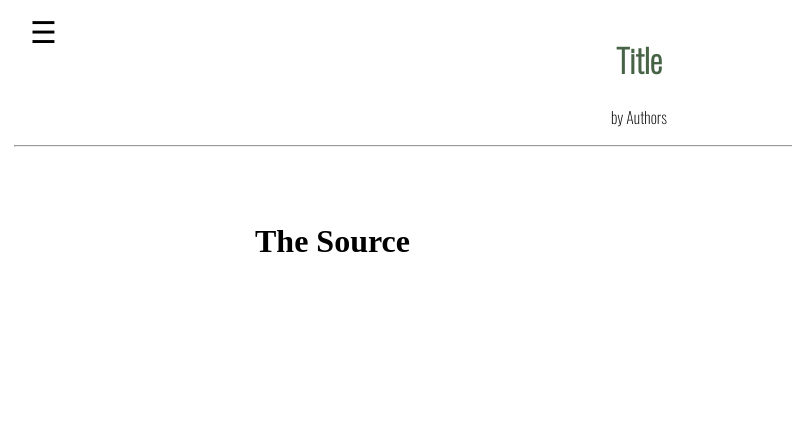
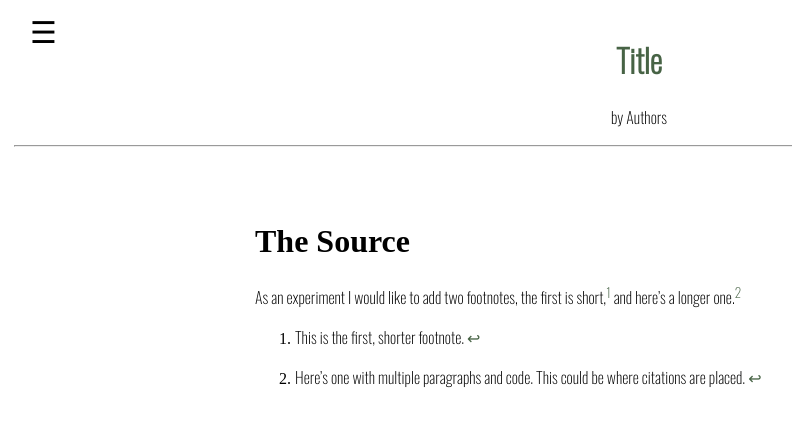
Before and after one commit to carolinekness/mindocproject, a Jekyll site: the page built from 003_source.md, in a window 1280 px wide. Shown: the top 427 px of the page, without its empty margins (1-793 px from the left). Built offline with Jekyll 4.4.1, drawn with Linux system fonts in a browser that asks for light colours.

Commit message:
Update 003_source.md

```diff
--- a/003_source.md
+++ b/003_source.md
@@ -6,9 +6,8 @@ number: 003
 
 # The Source
 
-<!-- <iframe width="420" height="315" src="Here's a simple footnote,[^1] and here's a longer one.[^bignote]
+As an experiment I would like to add two footnotes, the first is short,[^1] and here's a longer one.[^2]
 
-[^1]: This is the first footnote.
+[^1]: This is the first, shorter footnote.
 
-[^bignote]: Here's one with multiple paragraphs and code.
-" frameborder="0" ></iframe> -->
+[^2]: Here's one with multiple paragraphs and code. This could be where citations are placed.
```
